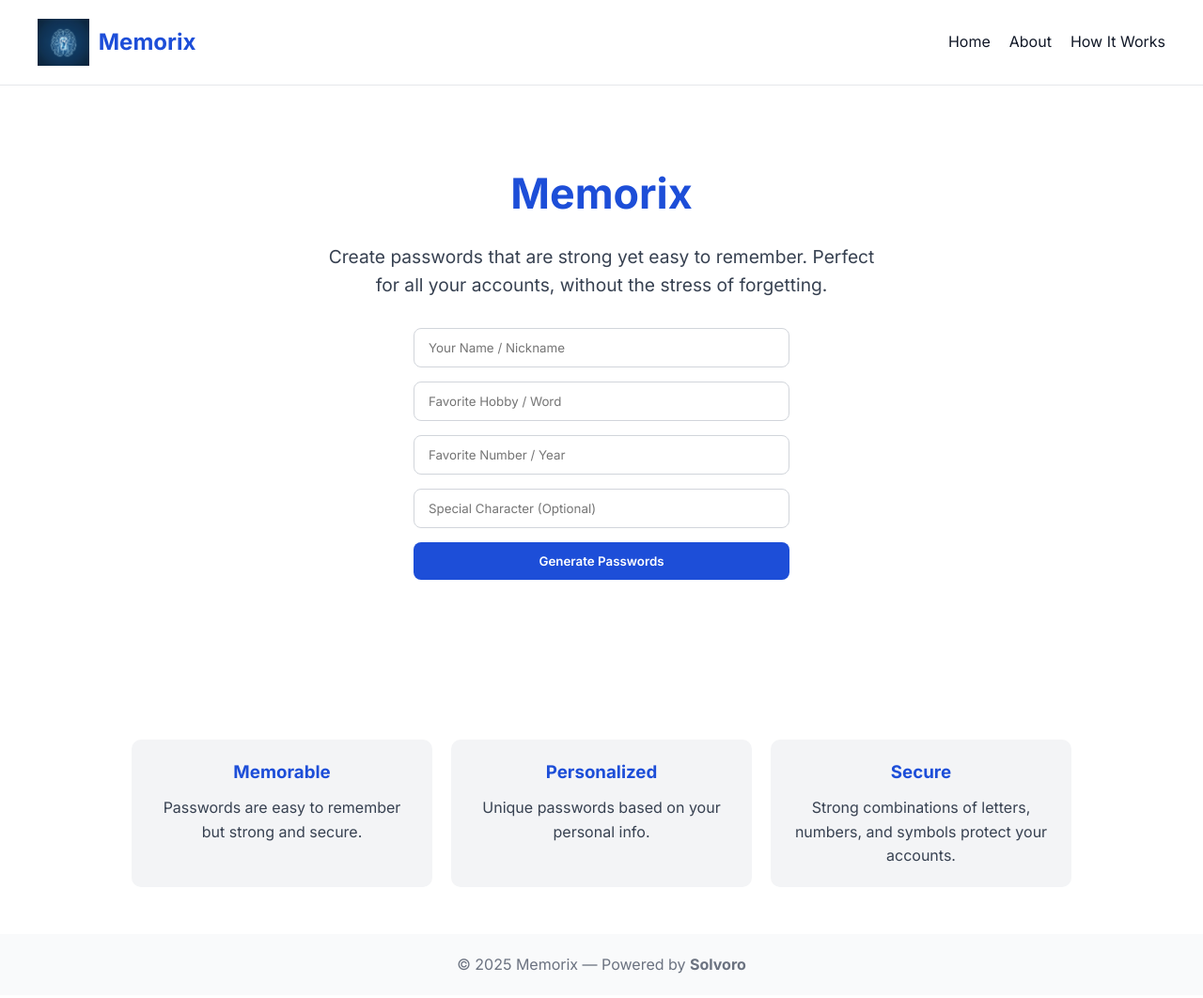
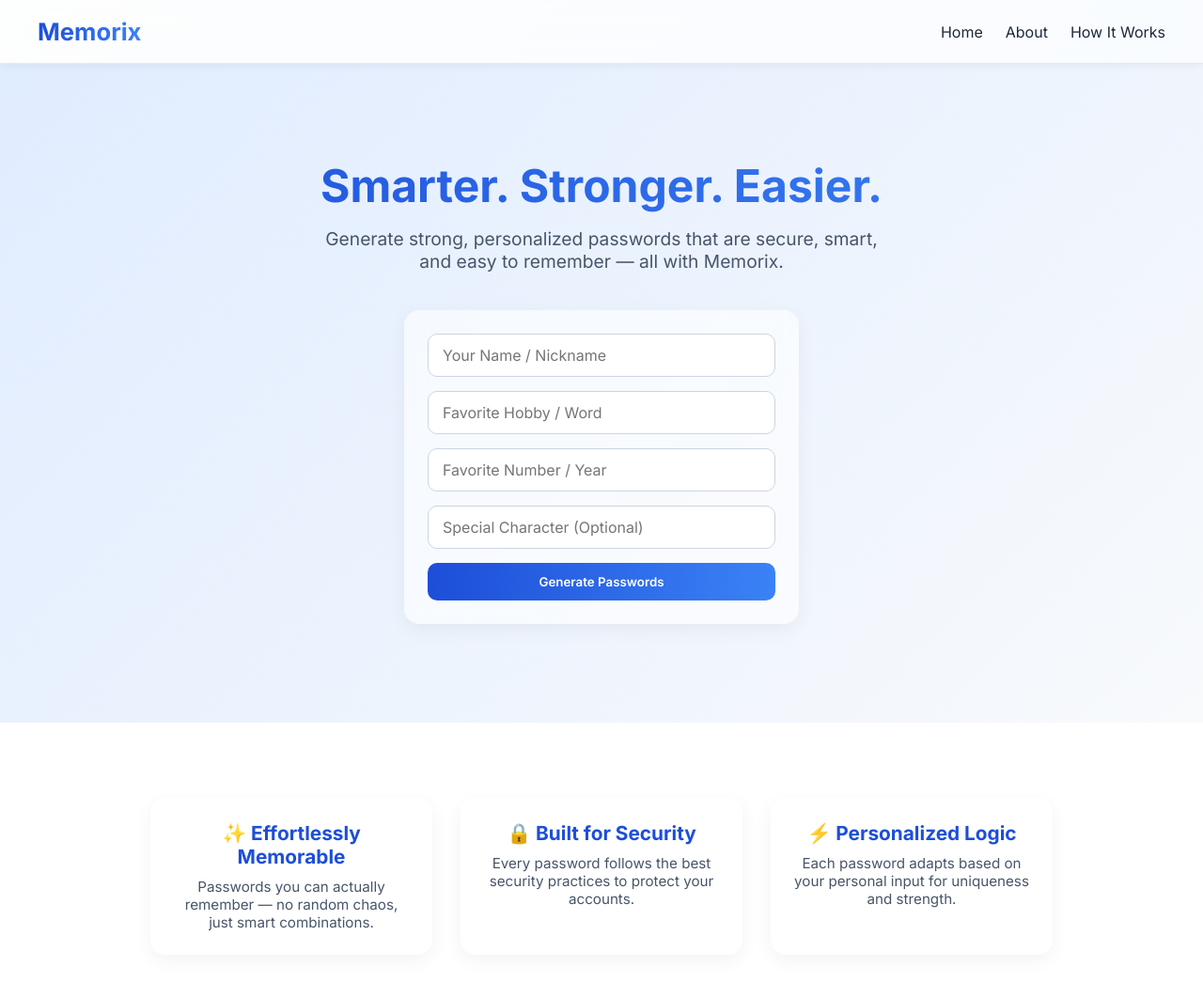
Before and after one commit to solvoroofficial/memorix, a plain HTML site: page index.html in a window 1280 px wide. Shown: the top 1062 px of the page at 94% size. Drawn offline with Linux system fonts and the light colour scheme.

Commit message:
Update index.html

```diff
--- a/index.html
+++ b/index.html
@@ -1,58 +1,156 @@
 <!DOCTYPE html>
 <html lang="en">
 <head>
-  <meta charset="UTF-8">
-  <meta name="viewport" content="width=device-width, initial-scale=1.0">
-  <title>Memorix - Memorable Passwords</title>
-  <link href="https://fonts.googleapis.com/css2?family=Inter:wght@400;600;700&display=swap" rel="stylesheet">
-  <link rel="icon" type="image/png" href="favicon.png">
+  <meta charset="UTF-8" />
+  <meta name="viewport" content="width=device-width, initial-scale=1.0" />
+  <title>Memorix — Smarter Passwords</title>
+  <link href="https://fonts.googleapis.com/css2?family=Inter:wght@400;600;700&display=swap" rel="stylesheet" />
+  <link rel="icon" type="image/png" href="favicon.png" />
+
   <style>
     * { margin:0; padding:0; box-sizing:border-box; font-family:'Inter', sans-serif; }
-    body { background:#ffffff; color:#111827; line-height:1.6; }
-    header { display:flex; justify-content:space-between; align-items:center; padding:20px 40px; background:#ffffff; position:sticky; top:0; z-index:100; border-bottom:1px solid #e5e7eb; }
-    header .logo { display:flex; align-items:center; }
-    header .logo img { height:50px; }
-    header .logo span { margin-left:10px; font-weight:700; color:#1D4ED8; font-size:1.5rem; }
-    header .nav { display:flex; gap:20px; }
-    header .nav a { text-decoration:none; color:#111827; font-weight:500; transition:0.3s; }
-    header .nav a:hover { color:#1D4ED8; }
-    .hamburger { display:none; flex-direction:column; cursor:pointer; gap:4px; }
-    .hamburger div { width:25px; height:3px; background:#111827; transition:0.3s; }
+    body { background:linear-gradient(135deg,#f8fafc,#e0ecff); color:#1e293b; overflow-x:hidden; }
 
-    /* Hero */
-    .hero { display:flex; flex-direction:column; align-items:center; justify-content:center; padding:80px 20px; text-align:center; animation: fadeIn 1s ease-in; }
-    .hero h1 { font-size:2.8rem; color:#1D4ED8; margin-bottom:15px; animation: slideIn 1s ease-out; }
-    .hero p { font-size:1.2rem; margin-bottom:30px; color:#374151; max-width:600px; animation: slideIn 1.2s ease-out; }
+    /* ========== Header ========== */
+    header {
+      display:flex; justify-content:space-between; align-items:center;
+      padding:18px 40px; background:#ffffffb3; backdrop-filter:blur(12px);
+      position:sticky; top:0; border-bottom:1px solid #e2e8f0;
+      box-shadow:0 2px 10px rgba(0,0,0,0.05); z-index:1000;
+    }
+    .logo span {
+      font-size:1.6rem; font-weight:700;
+      background:linear-gradient(90deg,#1d4ed8,#3b82f6);
+      -webkit-background-clip:text; color:transparent;
+    }
+    .nav {
+      display:flex; gap:24px;
+    }
+    .nav a {
+      color:#1e293b; font-weight:500; text-decoration:none; position:relative;
+      transition:0.3s;
+    }
+    .nav a::after {
+      content:''; position:absolute; bottom:-4px; left:0; width:0%; height:2px;
+      background:#1d4ed8; transition:0.3s;
+    }
+    .nav a:hover::after { width:100%; }
+    .nav a:hover { color:#1d4ed8; }
 
-    .inputs { display:flex; flex-direction:column; gap:15px; width:100%; max-width:400px; margin:auto; }
-    .inputs input { padding:12px 15px; border:1px solid #d1d5db; border-radius:8px; outline:none; transition:0.3s; }
-    .inputs input:focus { border-color:#1D4ED8; box-shadow:0 0 5px rgba(29,78,216,0.5); }
-    .btn { padding:12px; background:#1D4ED8; color:#ffffff; font-weight:600; border:none; border-radius:8px; cursor:pointer; transition:0.3s; }
-    .btn:hover { background:#2563EB; transform:scale(1.05); }
-
-    /* Output */
-    .output { margin-top:30px; display:flex; flex-direction:column; gap:10px; max-width:400px; margin-left:auto; margin-right:auto; }
-    .password { padding:12px; background:#f3f4f6; border-radius:6px; display:flex; justify-content:space-between; align-items:center; opacity:0; animation: fadeIn 0.5s forwards; }
-    .password button { padding:6px 10px; background:#14B8A6; border:none; border-radius:5px; color:white; cursor:pointer; transition:0.3s; }
-    .password button:hover { background:#0f766e; }
-
-    /* Steps & Features */
-    .steps, .features { display:flex; justify-content:space-around; flex-wrap:wrap; gap:20px; margin-top:60px; max-width:1000px; margin-left:auto; margin-right:auto; }
-    .step, .feature { background:#f3f4f6; padding:20px; border-radius:10px; text-align:center; flex:1; min-width:250px; opacity:0; animation: fadeIn 0.8s forwards; }
-    .step h3, .feature h3 { color:#1D4ED8; margin-bottom:10px; }
-    .step p, .feature p { color:#374151; }
-
-    footer { text-align:center; padding:20px; background:#f9fafb; color:#6B7280; margin-top:50px; }
-
-    @keyframes fadeIn { from {opacity:0;} to {opacity:1;} }
-    @keyframes slideIn { from {opacity:0; transform:translateY(-20px);} to {opacity:1; transform:translateY(0);} }
+    .hamburger {
+      display:none; flex-direction:column; gap:5px; cursor:pointer;
+    }
+    .hamburger div {
+      width:26px; height:3px; background:#1e293b; border-radius:2px;
+      transition:0.3s;
+    }
 
     @media(max-width:768px){
-      header { padding:15px 20px; }
-      .nav { display:none; flex-direction:column; gap:10px; position:absolute; top:60px; right:20px; background:#ffffff; padding:15px; border-radius:8px; box-shadow:0 4px 6px rgba(0,0,0,0.1); z-index:99;}
-      .nav.show { display:flex; }
+      header { padding:15px 25px; }
+      .nav {
+        display:none; flex-direction:column; gap:15px;
+        position:absolute; top:65px; right:20px; background:#ffffff;
+        padding:18px; border-radius:12px;
+        box-shadow:0 4px 20px rgba(0,0,0,0.1);
+      }
+      .nav.show { display:flex; animation:fadeIn 0.3s ease forwards; }
       .hamburger { display:flex; }
-      .steps, .features { flex-direction:column; }
+    }
+
+    @keyframes fadeIn {
+      from { opacity:0; transform:translateY(-5px); }
+      to { opacity:1; transform:translateY(0); }
+    }
+
+    /* ========== Hero Section ========== */
+    .hero {
+      text-align:center; padding:100px 20px 80px;
+      background:linear-gradient(135deg,#e0ecff,#f8fafc);
+      animation:fadeIn 1.2s ease;
+    }
+    .hero h1 {
+      font-size:3rem; font-weight:700;
+      background:linear-gradient(90deg,#1d4ed8,#3b82f6);
+      -webkit-background-clip:text; color:transparent;
+      margin-bottom:15px;
+    }
+    .hero p {
+      color:#475569; font-size:1.2rem; max-width:600px; margin:auto;
+      margin-bottom:40px;
+    }
+
+    /* ========== Input Section ========== */
+    .inputs {
+      display:flex; flex-direction:column; gap:15px; max-width:420px;
+      margin:0 auto; padding:25px; border-radius:16px;
+      background:rgba(255,255,255,0.6); backdrop-filter:blur(10px);
+      box-shadow:0 6px 20px rgba(0,0,0,0.05);
+      animation:fadeInUp 1.3s ease;
+    }
+    .inputs input {
+      padding:12px 15px; border:1px solid #cbd5e1; border-radius:10px;
+      font-size:1rem; transition:0.3s; outline:none;
+    }
+    .inputs input:focus {
+      border-color:#1d4ed8; box-shadow:0 0 6px rgba(29,78,216,0.4);
+    }
+    .btn {
+      padding:12px; background:linear-gradient(90deg,#1d4ed8,#3b82f6);
+      color:#fff; border:none; border-radius:10px; font-weight:600;
+      cursor:pointer; transition:0.3s;
+    }
+    .btn:hover {
+      transform:translateY(-2px); background:linear-gradient(90deg,#2563eb,#1d4ed8);
+    }
+
+    /* ========== Output Passwords ========== */
+    .output {
+      margin-top:25px; display:flex; flex-direction:column; gap:10px;
+      max-width:420px; margin-left:auto; margin-right:auto;
+    }
+    .password {
+      padding:12px 16px; border-radius:10px; background:#f1f5f9;
+      display:flex; justify-content:space-between; align-items:center;
+      animation:fadeIn 0.6s ease forwards;
+      box-shadow:0 2px 6px rgba(0,0,0,0.05);
+    }
+    .password button {
+      padding:6px 10px; background:#10b981; color:#fff; border:none;
+      border-radius:6px; cursor:pointer; transition:0.3s;
+    }
+    .password button:hover { background:#059669; }
+
+    /* ========== Features Section ========== */
+    .features {
+      display:flex; justify-content:center; flex-wrap:wrap;
+      gap:30px; padding:80px 20px; background:#ffffff;
+    }
+    .feature {
+      flex:1; min-width:260px; max-width:300px;
+      background:rgba(255,255,255,0.7); backdrop-filter:blur(12px);
+      border-radius:16px; padding:25px; text-align:center;
+      box-shadow:0 6px 20px rgba(0,0,0,0.05);
+      transition:0.3s;
+    }
+    .feature:hover {
+      transform:translateY(-8px); box-shadow:0 10px 25px rgba(0,0,0,0.08);
+    }
+    .feature h3 {
+      color:#1d4ed8; font-size:1.3rem; margin-bottom:10px;
+    }
+    .feature p { color:#475569; font-size:0.95rem; }
+
+    /* ========== Footer ========== */
+    footer {
+      text-align:center; padding:25px 15px; background:#f1f5f9;
+      color:#64748b; font-size:0.9rem; border-top:1px solid #e2e8f0;
+    }
+    footer strong { color:#1d4ed8; }
+
+    /* Animations */
+    @keyframes fadeInUp {
+      from {opacity:0; transform:translateY(20px);}
+      to {opacity:1; transform:translateY(0);}
     }
   </style>
 </head>
@@ -60,66 +158,61 @@
 
 <!-- Header -->
 <header>
-  <div class="logo">
-    <img src="favicon.png" alt="Memorix Logo">
-    <span>Memorix</span>
-  </div>
+  <div class="logo"><span>Memorix</span></div>
   <nav class="nav">
     <a href="index.html">Home</a>
     <a href="about.html">About</a>
     <a href="howitworks.html">How It Works</a>
   </nav>
   <div class="hamburger" onclick="toggleMenu()">
-    <div></div>
-    <div></div>
-    <div></div>
+    <div></div><div></div><div></div>
   </div>
 </header>
 
 <!-- Hero Section -->
 <section class="hero">
-  <h1>Memorix</h1>
-  <p>Create passwords that are strong yet easy to remember. Perfect for all your accounts, without the stress of forgetting.</p>
+  <h1>Smarter. Stronger. Easier.</h1>
+  <p>Generate strong, personalized passwords that are secure, smart, and easy to remember — all with Memorix.</p>
+
   <div class="inputs">
-    <input type="text" id="name" placeholder="Your Name / Nickname">
-    <input type="text" id="hobby" placeholder="Favorite Hobby / Word">
-    <input type="text" id="number" placeholder="Favorite Number / Year">
-    <input type="text" id="symbol" placeholder="Special Character (Optional)">
+    <input type="text" id="name" placeholder="Your Name / Nickname" />
+    <input type="text" id="hobby" placeholder="Favorite Hobby / Word" />
+    <input type="text" id="number" placeholder="Favorite Number / Year" />
+    <input type="text" id="symbol" placeholder="Special Character (Optional)" />
     <button class="btn" onclick="generatePasswords()">Generate Passwords</button>
   </div>
+
   <div class="output" id="output"></div>
 </section>
 
 <!-- Features Section -->
 <section class="features">
-  <div class="feature" style="animation-delay:0.2s">
-    <h3>Memorable</h3>
-    <p>Passwords are easy to remember but strong and secure.</p>
+  <div class="feature">
+    <h3>✨ Effortlessly Memorable</h3>
+    <p>Passwords you can actually remember — no random chaos, just smart combinations.</p>
   </div>
-  <div class="feature" style="animation-delay:0.4s">
-    <h3>Personalized</h3>
-    <p>Unique passwords based on your personal info.</p>
+  <div class="feature">
+    <h3>🔒 Built for Security</h3>
+    <p>Every password follows the best security practices to protect your accounts.</p>
   </div>
-  <div class="feature" style="animation-delay:0.6s">
-    <h3>Secure</h3>
-    <p>Strong combinations of letters, numbers, and symbols protect your accounts.</p>
+  <div class="feature">
+    <h3>⚡ Personalized Logic</h3>
+    <p>Each password adapts based on your personal input for uniqueness and strength.</p>
   </div>
 </section>
 
+<!-- Footer -->
 <footer>
   © 2025 Memorix — Powered by <strong>Solvoro</strong>
 </footer>
 
 <script>
-function toggleMenu(){
-  document.querySelector('.nav').classList.toggle('show');
+function toggleMenu() {
+  const nav = document.querySelector('.nav');
+  nav.classList.toggle('show');
 }
-
-// Close menu on link click
 document.querySelectorAll('.nav a').forEach(link => {
-  link.addEventListener('click', () => {
-    document.querySelector('.nav').classList.remove('show');
-  });
+  link.addEventListener('click', () => document.querySelector('.nav').classList.remove('show'));
 });
 
 function generatePasswords() {
@@ -139,18 +232,17 @@ function generatePasswords() {
     `${capitalize(name)}${number}${capitalize(hobby)}${symbol}`
   ];
 
-  patterns.forEach((pwd, index) => {
+  patterns.forEach((pwd, i) => {
     const div = document.createElement('div');
     div.className = 'password';
-    div.innerHTML = `<span>${pwd}</span> <button onclick="copyPassword('${pwd}')">Copy</button>`;
+    div.innerHTML = `<span>${pwd}</span><button onclick="copyPassword('${pwd}')">Copy</button>`;
     outputDiv.appendChild(div);
-    setTimeout(()=>{div.style.opacity=1}, index*200);
+    setTimeout(() => div.style.opacity = 1, i * 150);
   });
 }
 
 function capitalize(str){ return str.charAt(0).toUpperCase() + str.slice(1); }
-function copyPassword(pwd){ navigator.clipboard.writeText(pwd); alert('Password copied: ' + pwd); }
+function copyPassword(pwd){ navigator.clipboard.writeText(pwd); alert('Copied: ' + pwd); }
 </script>
-
 </body>
 </html>
```
